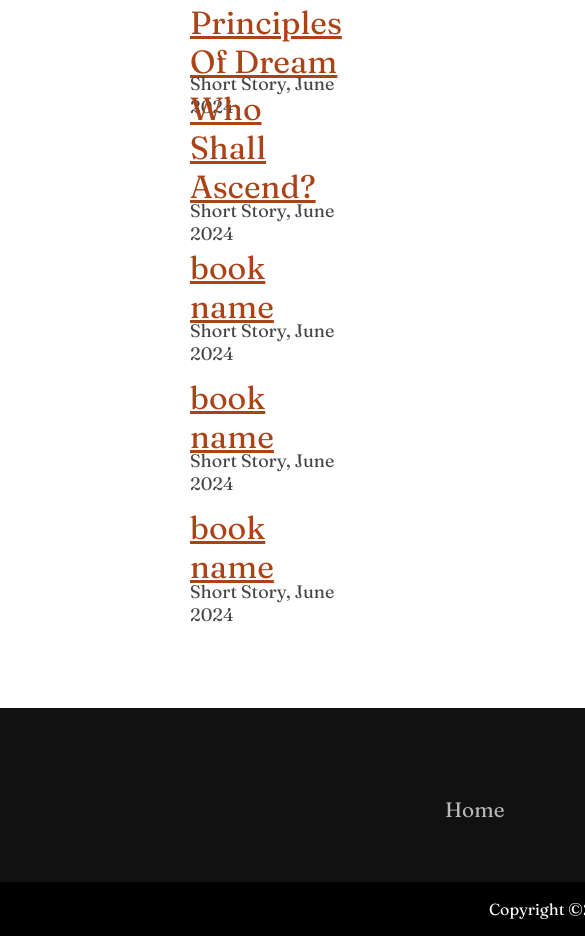
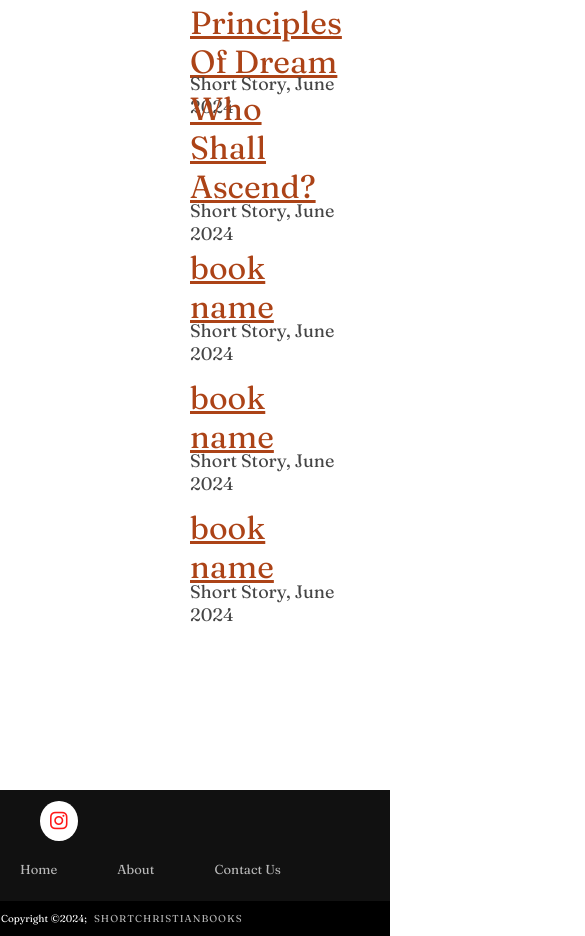
Before and after one commit to somto-arch/shortchristianbooks.github.io, a plain HTML site: page index.html in a window 390 px wide. Shown: the part 1188-2124 px from the top of the page, 585 px wide, since content can reach past the window. Drawn offline with Linux system fonts and the light colour scheme.

Commit message:
Update index.css

```diff
--- a/index.css
+++ b/index.css
@@ -286,10 +286,41 @@
         margin: 0px 5px;
     }
     @media only screen and (max-width: 600px) {
+        .wrapper-main {
+            width: 80%;
+        }
         body {
-            width: 60%;
+            overflow-x: hidden;
+            width: 100%;
         }
         .vl {
             display: none;
         }
+        .gradient-box {
+            width: 120vw;
+            height: 170px;
+        }
+        .footContainer {
+            width: 500px;
+            height: 100px;
+        }
+        footer {
+            width: 100vw;
+            font-size: 10px;
+        }
+        .footerNav ul {
+
+            left: -50px;
+            position: absolute;
+        }
+        .footerNav ul li a {
+            margin: 30px;
+        }
+        .footerBottom {
+            text-align: left;
+
+        }
+        .socialIcons {
+            justify-content: left;
+        }
     }
```
